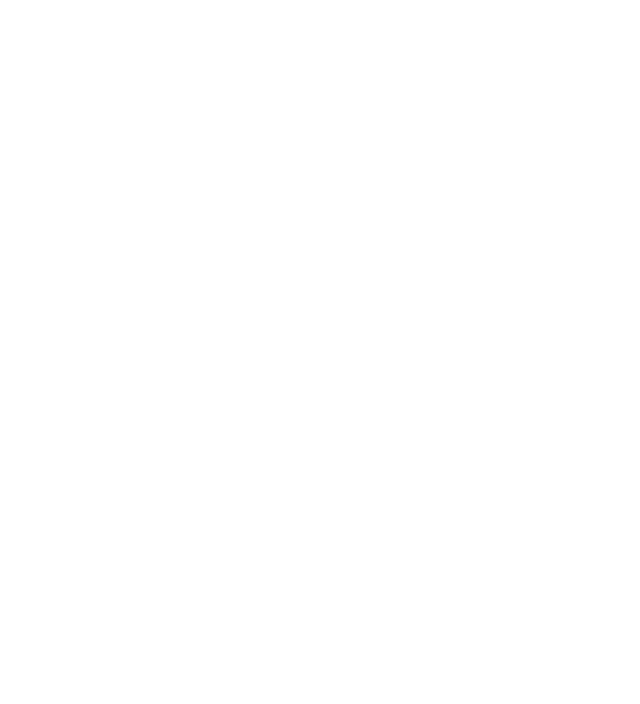
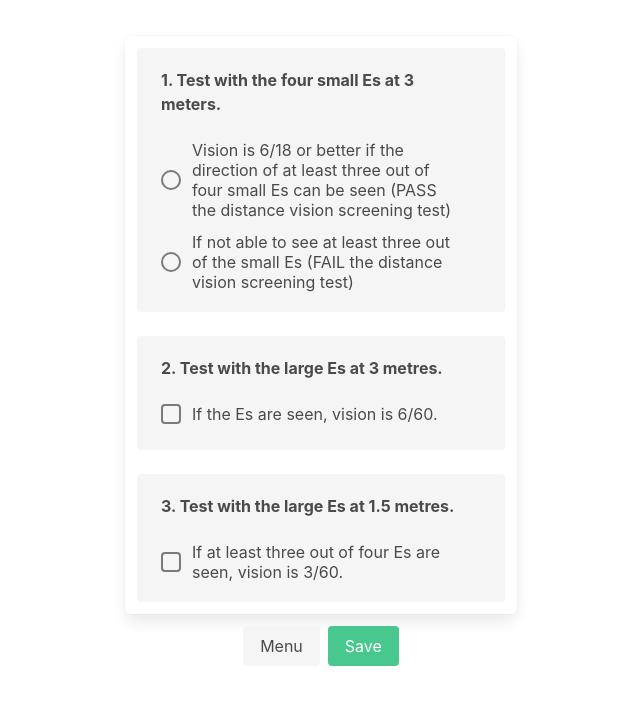
Before and after one commit to likit/icope, a Vue app: page /distance-vision in a window 1280 px wide. Shown: the top 704 px of the page, without its empty margins (319-959 px from the left). Built offline with nearby package versions, Linux system fonts and the light colour scheme.

Commit message:
added visual capacity views

```diff
--- a/src/router/index.js
+++ b/src/router/index.js
@@ -46,6 +46,16 @@
         name: 'MNAAssessment',
         component: () => import('../views/MNAAssessment')
     },
+    {
+        path: '/distance-vision',
+        name: 'DistanceVision',
+        component: () => import('../views/DistanceVision')
+    },
+    {
+        path: '/near-vision',
+        name: 'NearVision',
+        component: () => import('../views/NearVision')
+    },
 ]
 
 const router = new VueRouter({
--- /dev/null
+++ b/src/views/DistanceVision.vue
@@ -0,0 +1,65 @@
+<template>
+<div>
+  <section class="section">
+    <div class="container">
+      <div class="columns">
+        <div class="column box is-one-third is-offset-4">
+          <div class="notification">
+            <strong>1. Test with the four small Es at 3 meters.</strong>
+            <br><br>
+            <b-field>
+              <b-radio native-value="pass" v-model="smallE">
+                Vision is 6/18 or better if the direction of at least three out of four small Es can be seen (PASS the distance vision screening test)
+              </b-radio>
+            </b-field>
+            <b-field>
+              <b-radio native-value="fail" v-model="smallE">
+                If not able to see at least three out of the small Es (FAIL the distance vision screening test)
+              </b-radio>
+            </b-field>
+          </div>
+          <div class="notification">
+            <strong>2. Test with the large Es at 3 metres.</strong>
+            <br><br>
+            <b-field>
+              <b-checkbox true-value="pass" false-value="fail" v-model="largeEfar">
+                If the Es are seen, vision is 6/60.
+              </b-checkbox>
+            </b-field>
+          </div>
+          <div class="notification">
+            <strong>3. Test with the large Es at 1.5 metres.</strong>
+            <br><br>
+            <b-field>
+              <b-checkbox true-value="pass" false-value="fail" v-model="largeEnear">
+                If at least three out of four Es are seen, vision is 3/60.
+              </b-checkbox>
+            </b-field>
+          </div>
+        </div>
+      </div>
+      <div class="buttons is-centered">
+        <router-link :to="{ name: 'Menu'}" class="button is-light">Menu</router-link>
+        <button class="button is-success">Save</button>
+      </div>
+    </div>
+  </section>
+</div>
+</template>
+
+<script>
+export default {
+  name: "DistanceVision",
+  data () {
+    return {
+      smallE: null,
+      largeEfar: null,
+      largeEnear: null
+    }
+  }
+}
+</script>
+
+<style scoped>
+
+</style>
--- a/src/views/Menu.vue
+++ b/src/views/Menu.vue
@@ -36,6 +36,16 @@
                 <b-menu-item tag="router-link" :to="{ name: 'SPPB' }"
                              label="Short Physical Performance Battery (SPPB)"></b-menu-item>
               </b-menu-item>
+              <b-menu-item icon="settings" :active="isActive" expanded>
+                <template #label="props">
+                  Visual Capacity
+                  <b-icon class="is-pulled-right" :icon="props.expanded ? 'menu-up' : 'menu-down'"></b-icon>
+                </template>
+                <b-menu-item tag="router-link" :to="{ name: 'DistanceVision' }"
+                             label="Distance vision test"></b-menu-item>
+                <b-menu-item tag="router-link" :to="{ name: 'NearVision' }"
+                             label="Near vision test"></b-menu-item>
+              </b-menu-item>
               <b-menu-item icon="account" label="My Account">
                 <b-menu-item label="Account data"></b-menu-item>
                 <b-menu-item label="Addresses"></b-menu-item>
--- /dev/null
+++ b/src/views/NearVision.vue
@@ -0,0 +1,39 @@
+<template>
+<div>
+  <section class="section">
+    <div class="container">
+      <div class="columns">
+        <div class="column box is-one-third is-offset-4">
+          <h1 class="title">Near Vision Test</h1>
+          <h1 class="subtitle">With WHO Simple Eye Chart</h1>
+          <div class="notification">
+            <p>
+              Let the person hold the near vision test card as close as s/he wants. Test from the largest to the smallest Es.
+            </p>
+            <br>
+            <b-field>
+              <b-checkbox true-value="pass" false-value="fail" v-model="result">
+                If the person identifies the directions of at least three out of four largest Es, s/he <strong>PASS</strong> the near vision screening test.
+              </b-checkbox>
+            </b-field>
+          </div>
+        </div>
+      </div>
+      <div class="buttons is-centered">
+        <router-link :to="{ name: 'Menu'}" class="button is-light">Menu</router-link>
+        <button class="button is-success">Save</button>
+      </div>
+    </div>
+  </section>
+</div>
+</template>
+
+<script>
+export default {
+  name: "DistanceVision"
+}
+</script>
+
+<style scoped>
+
+</style>
```
